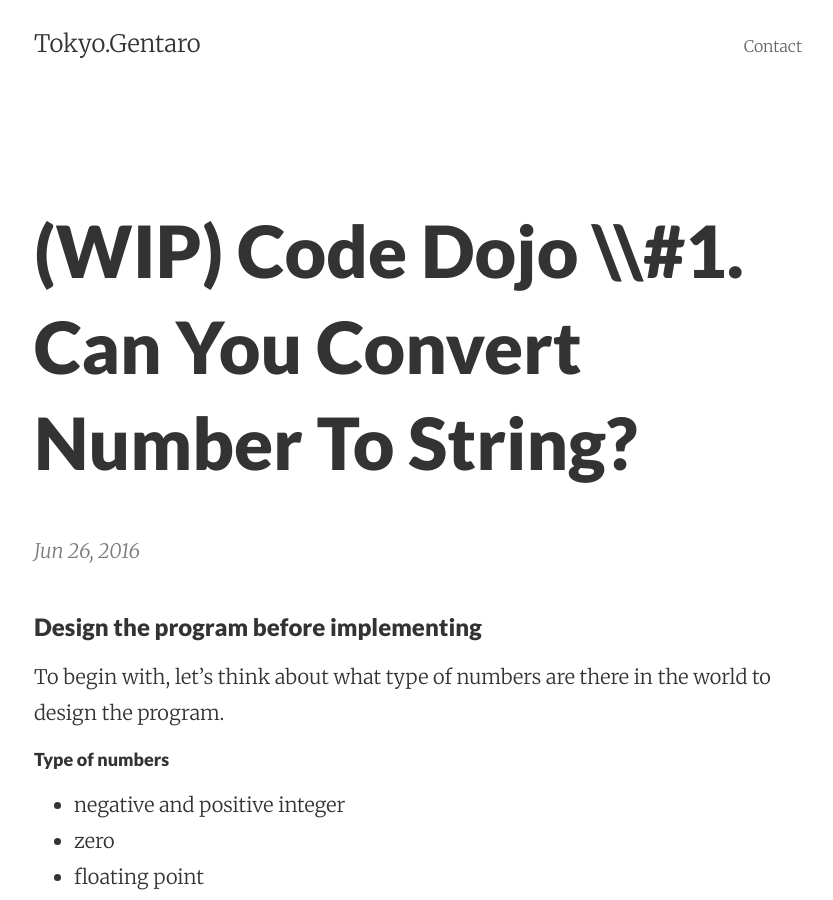
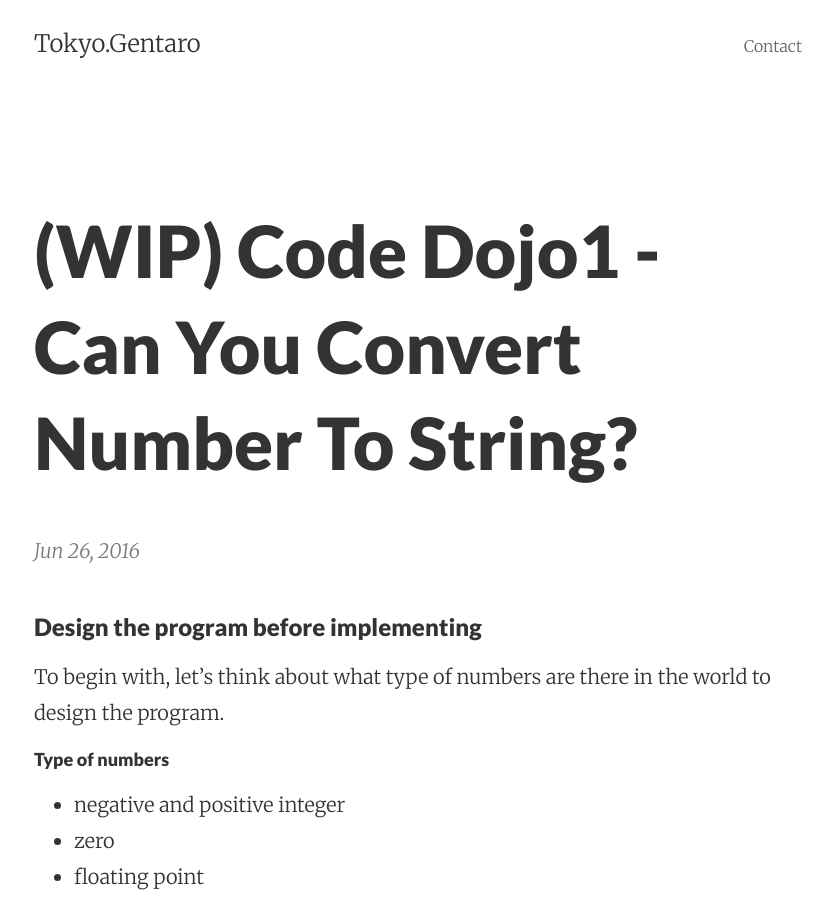
Before and after one commit to gentaro-sakamoto/gentaro-sakamoto.github.io, a Jekyll site: the page built from _posts/2016-06-26-wip-code-dojo-1-can-you-convert-number-to-string.markdown, in a window 1280 px wide and 900 px high. Shown: the whole window, without its empty margins (222-1055 px from the left). Built offline with Jekyll 4.4.1, drawn with Linux system fonts in a browser that asks for light colours.

Commit message:
Update 2016-06-26-wip-code-dojo-1-can-you-convert-number-to-string.markdown

```diff
--- a/_posts/2016-06-26-wip-code-dojo-1-can-you-convert-number-to-string.markdown
+++ b/_posts/2016-06-26-wip-code-dojo-1-can-you-convert-number-to-string.markdown
@@ -1,6 +1,6 @@
 ---
 published: true
-title: (WIP) Code Dojo \\#1. Can You Convert Number To String?
+title: (WIP) Code Dojo1 - Can You Convert Number To String?
 layout: post
 ---
 ### Design the program before implementing
```
